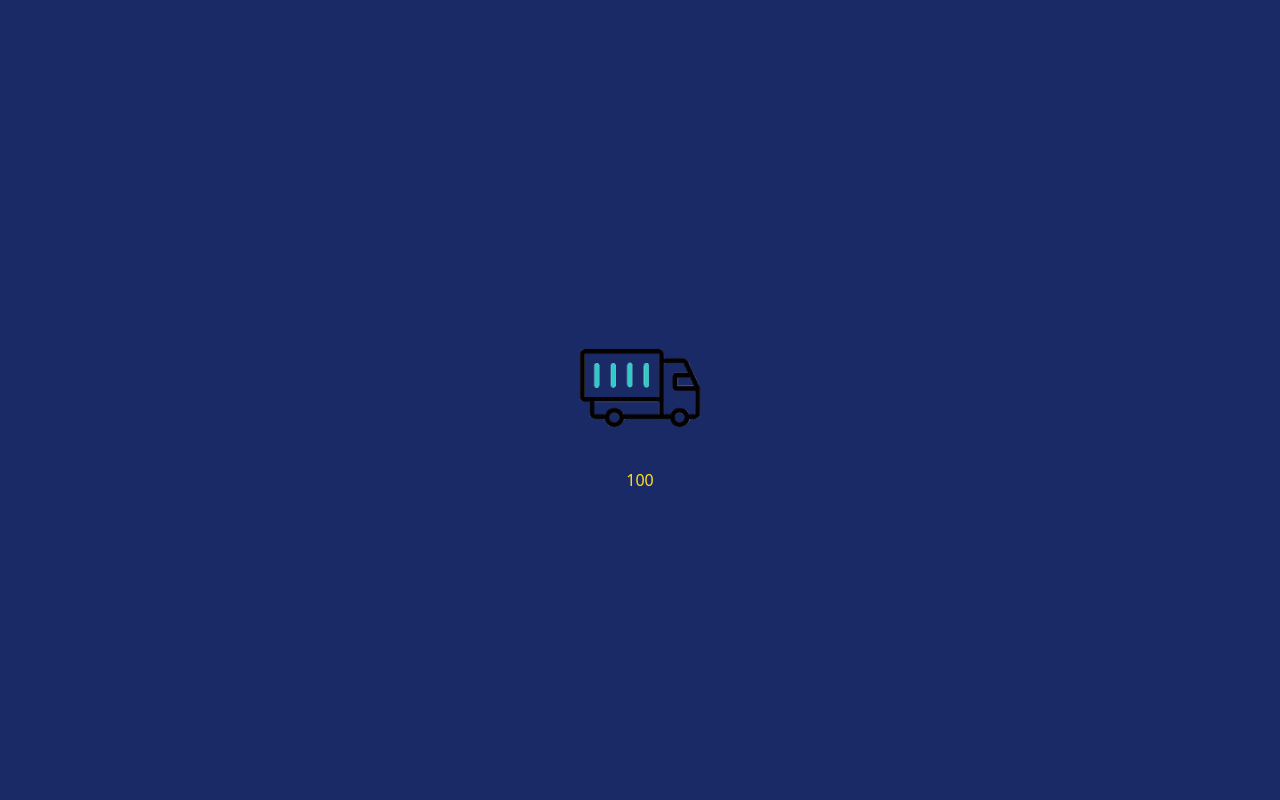
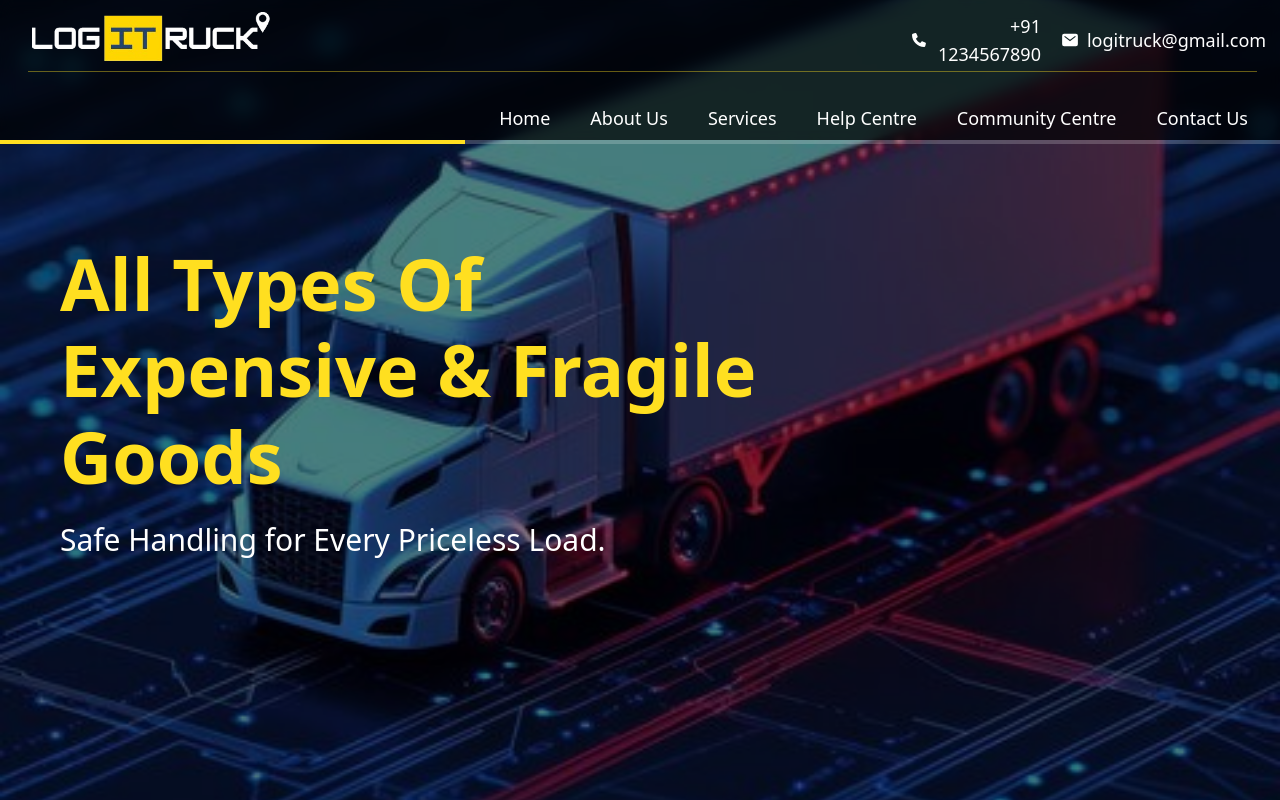
Before and after one commit to RajatKhanna08/Logitruck, a React (Vite) app in the folder frontend/: page / in a window 1280 px wide. Before the commit this address had no page. Shown: the top 800 px of the page. Built offline with nearby package versions, Linux system fonts and the light colour scheme; no server answers.

Commit message:
updated homepage

```diff
--- a/frontend/src/App.jsx
+++ b/frontend/src/App.jsx
@@ -10,14 +10,14 @@ const App = () => {
     return (
         <div className='relative w-full h-full'>
             <BrowserRouter>
-                {/* <Navbar /> */}
+                <Navbar />
                 <Routes>
-                    {/* <Route path={"/"} element={<HomePage />} /> */}
+                    <Route path={"/"} element={<HomePage />} />
                 </Routes>
 
             </BrowserRouter>
 
-            <IntroLoader />
+            {/* <IntroLoader /> */}
         </div>
   )
 }
--- a/frontend/src/components/IntroLoader.jsx
+++ b/frontend/src/components/IntroLoader.jsx
@@ -25,6 +25,8 @@ const IntroLoader = () => {
                 return prev + 1;
             });
         }, 30);
+
+
     })
 
     return (
```
